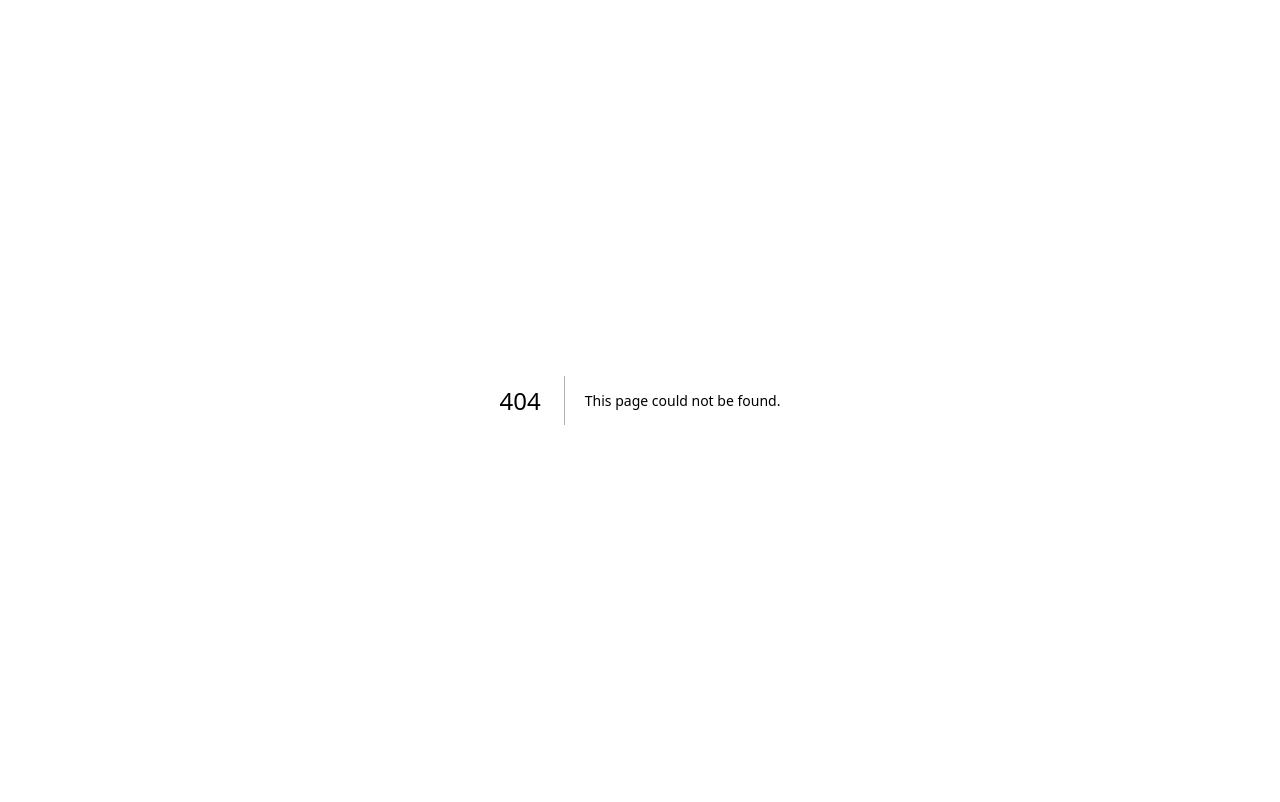
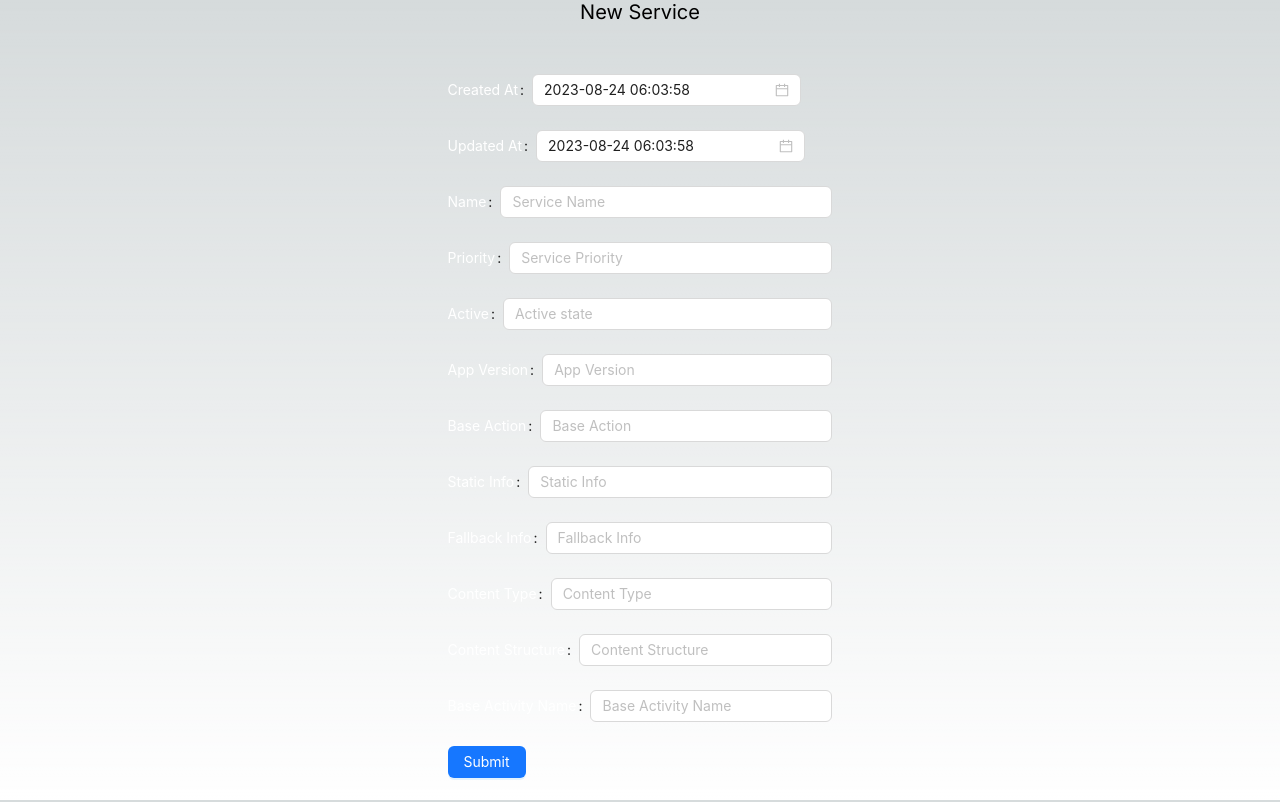
Before and after one commit to ChampionBuffalo1/fc-upm, a Next.js app: page /service_config/create in a window 1280 px wide. Before the commit this address had no page. Built offline with nearby package versions, Linux system fonts and the light colour scheme.

Commit message:
Added service_config/create

```diff
--- /dev/null
+++ b/src/app/service_config/create/page.tsx
@@ -0,0 +1,116 @@
+"use client";
+
+import { Dayjs } from "dayjs";
+import { useRouter } from "next/navigation";
+import { useCallback } from "react";
+import JsonForm, { FormField } from "@/components/Forms";
+
+export default function CreatePage() {
+  const router = useRouter();
+
+  const handleSubmit = useCallback(
+    (value: Record<string, Dayjs | string>) =>
+      fetch("/api/service_config", {
+        method: "PUT",
+        body: JSON.stringify(value),
+      }).then(() => {
+        router.refresh();
+        router.back();
+      }),
+    [router]
+  );
+
+  return (
+    <div className="flex flex-col justify-center items-center w-full h-full">
+      <span className="text-xl mb-8">New Service</span>
+      <div>
+        <JsonForm fields={fields} submit={handleSubmit} layout="horizontal" />
+      </div>
+    </div>
+  );
+}
+
+const fields: FormField = [
+  {
+    type: "date",
+    required: "This is a required field",
+    name: "ca-picker",
+    label: "Created At",
+  },
+  {
+    type: "date",
+    required: "This is a required field",
+    name: "ua-picker",
+    label: "Updated At",
+  },
+  {
+    name: "name",
+    label: "Name",
+    type: "string",
+    required: "Name must be provided",
+    placeholder: "Service Name",
+  },
+  {
+    type: "number",
+    name: "priority",
+    label: "Priority",
+    placeholder: "Service Priority",
+    required: "Priority is required",
+  },
+  {
+    type: "number",
+    name: "active",
+    label: "Active",
+    placeholder: "Active state",
+    required: "This field is required",
+  },
+  {
+    type: "string",
+    name: "app_version",
+    label: "App Version",
+    placeholder: "App Version",
+    required: "This field is required",
+  },
+  {
+    type: "string",
+    name: "base_action",
+    label: "Base Action",
+    placeholder: "Base Action",
+    required: "This field is required",
+  },
+  {
+    type: "string",
+    name: "static_info",
+    label: "Static Info",
+    placeholder: "Static Info",
+    required: "This field is required",
+  },
+  {
+    type: "string",
+    name: "fallback_info",
+    label: "Fallback Info",
+    placeholder: "Fallback Info",
+    required: "This field is required",
+  },
+  {
+    type: "string",
+    name: "content_type",
+    label: "Content Type",
+    placeholder: "Content Type",
+    required: "This field is required",
+  },
+  {
+    type: "string",
+    name: "content_structure",
+    label: "Content Structure",
+    placeholder: "Content Structure",
+    required: "This field is required",
+  },
+  {
+    type: "string",
+    name: "base_activity_name",
+    label: "Base Activity Name",
+    placeholder: "Base Activity Name",
+    required: "This field is required",
+  },
+];
```
